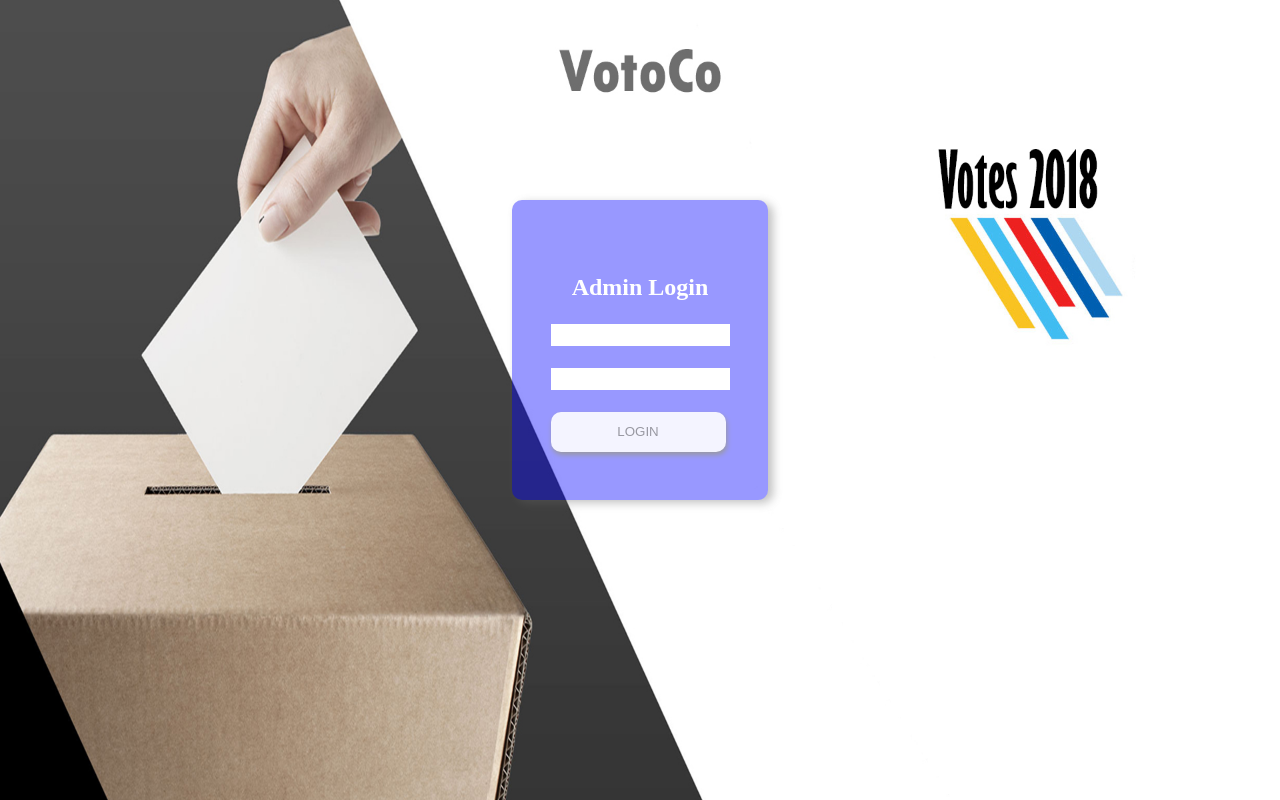
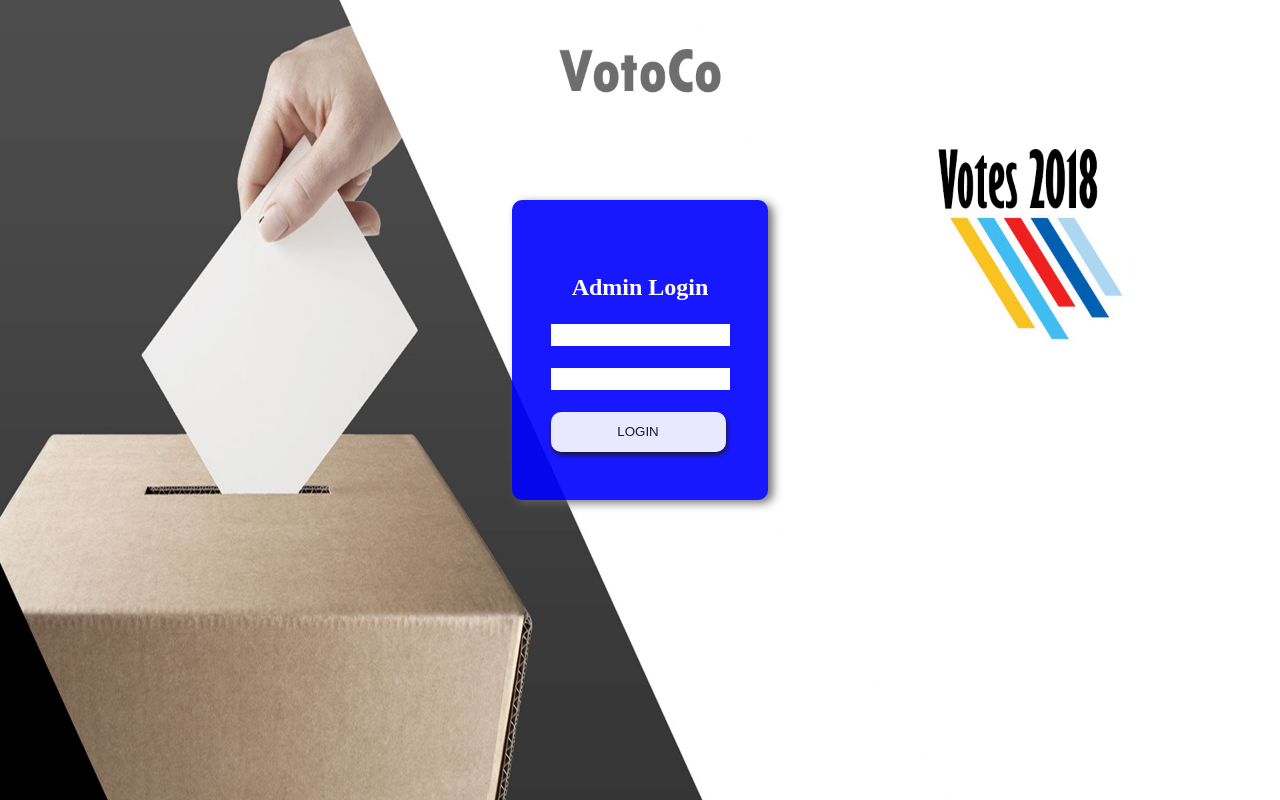
Before and after one commit to officialshaheer/votoco, a PHP site: page /votoco/index.php in a window 1280 px wide. Run offline with PHP 8.4, Linux system fonts and the light colour scheme.

Commit message:
Some css styling is done

```diff
--- a/votostyle.css
+++ b/votostyle.css
@@ -104,7 +104,7 @@ input[type="password"] {
 	box-shadow: 5px 3px 10px #666;
 	position: fixed;
 	border-radius: 10px;
-	opacity: 0.4;
+	opacity: 0.9;
 }
 .content:hover {
 	background-color:#0000FF;
@@ -115,7 +115,7 @@ input[type="password"] {
 	box-shadow: 5px 3px 10px #666;
 	position: fixed;
 	border-radius: 10px;
-	opacity:0.6;
+	opacity:1;
 }
 
 
```
